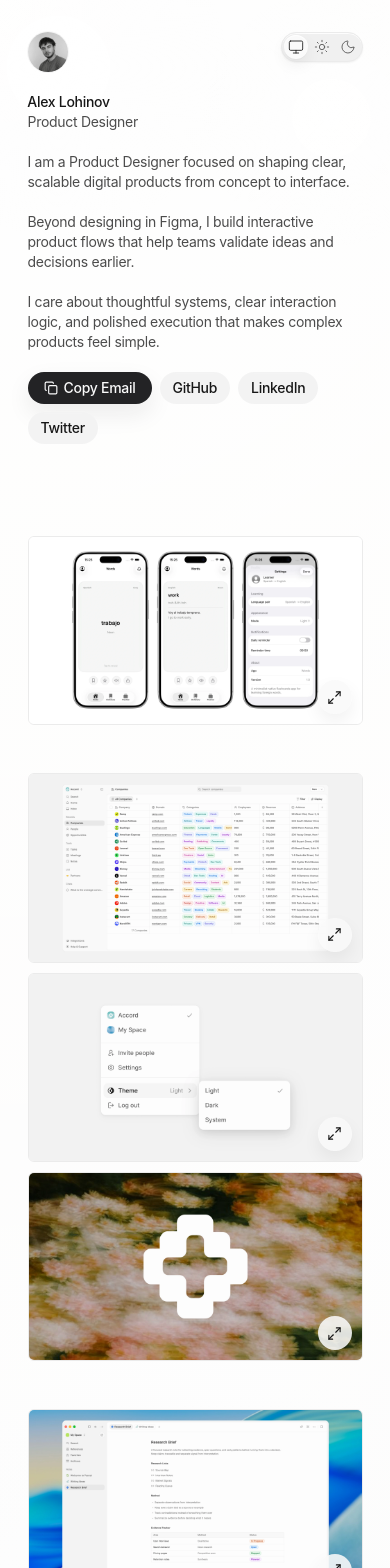
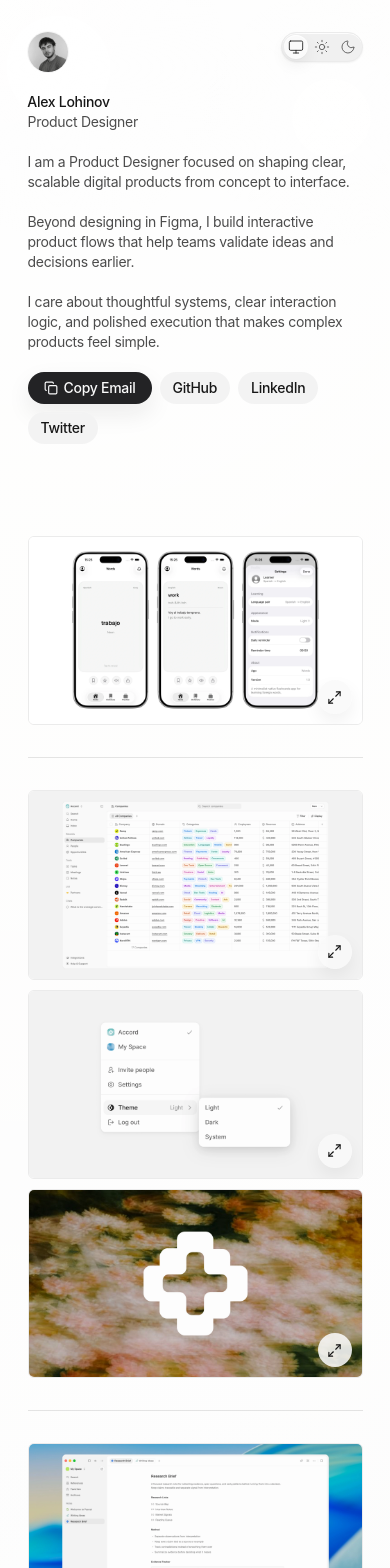
Before and after one commit to emrnc/alex-lohinov-portfolio, a Next.js app: page / in a window 390 px wide. Shown: the top 1568 px of the page. Built offline with nearby package versions, Linux system fonts and the light colour scheme.

Commit message:
Stack project images vertically

```diff
--- a/app/styles/layout.css
+++ b/app/styles/layout.css
@@ -104,7 +104,6 @@
   width: 100%;
   display: flex;
   flex-direction: column;
-  gap: 56px;
   margin-top: 88px;
 }
 
@@ -113,33 +112,17 @@
   flex-direction: column;
 }
 
-.portfolio-gallery {
-  display: grid;
-  grid-template-columns: repeat(2, minmax(0, 1fr));
-  gap: 10px;
+.project-group + .project-group {
+  margin-top: 40px;
+  padding-top: 40px;
+  border-top: 1px solid color-mix(in srgb, var(--text-secondary) 14%, transparent);
 }
 
-.portfolio-gallery .project-frame:first-child {
-  grid-column: 1 / -1;
-}
-
-.portfolio-gallery .project-frame:nth-child(n + 2) {
-  aspect-ratio: 4 / 3;
-}
-
-.portfolio-gallery .project-frame:nth-child(n + 2) .project-image {
-  height: 100%;
-  object-fit: cover;
-}
-
-.project-group[data-project="pascal"] .project-frame:last-child {
-  grid-column: 1 / -1;
-  aspect-ratio: auto;
-}
-
-.project-group[data-project="pascal"] .project-frame:last-child .project-image {
-  height: auto;
-  object-fit: initial;
+.portfolio-gallery {
+  width: 100%;
+  display: flex;
+  flex-direction: column;
+  gap: 10px;
 }
 
 @keyframes fade-up {
@@ -185,24 +168,13 @@
   }
   .projects-section {
     width: min(100%, 335px);
-    gap: 48px;
     margin-top: 72px;
     margin-left: 0;
     transform: none;
   }
 
-  .portfolio-gallery {
-    width: 100%;
-    grid-template-columns: 1fr;
-    gap: 10px;
-  }
-
-  .portfolio-gallery .project-frame:nth-child(n + 2) {
-    aspect-ratio: auto;
-  }
-
-  .portfolio-gallery .project-frame:nth-child(n + 2) .project-image {
-    height: auto;
-    object-fit: initial;
+  .project-group + .project-group {
+    margin-top: 32px;
+    padding-top: 32px;
   }
 }
```
